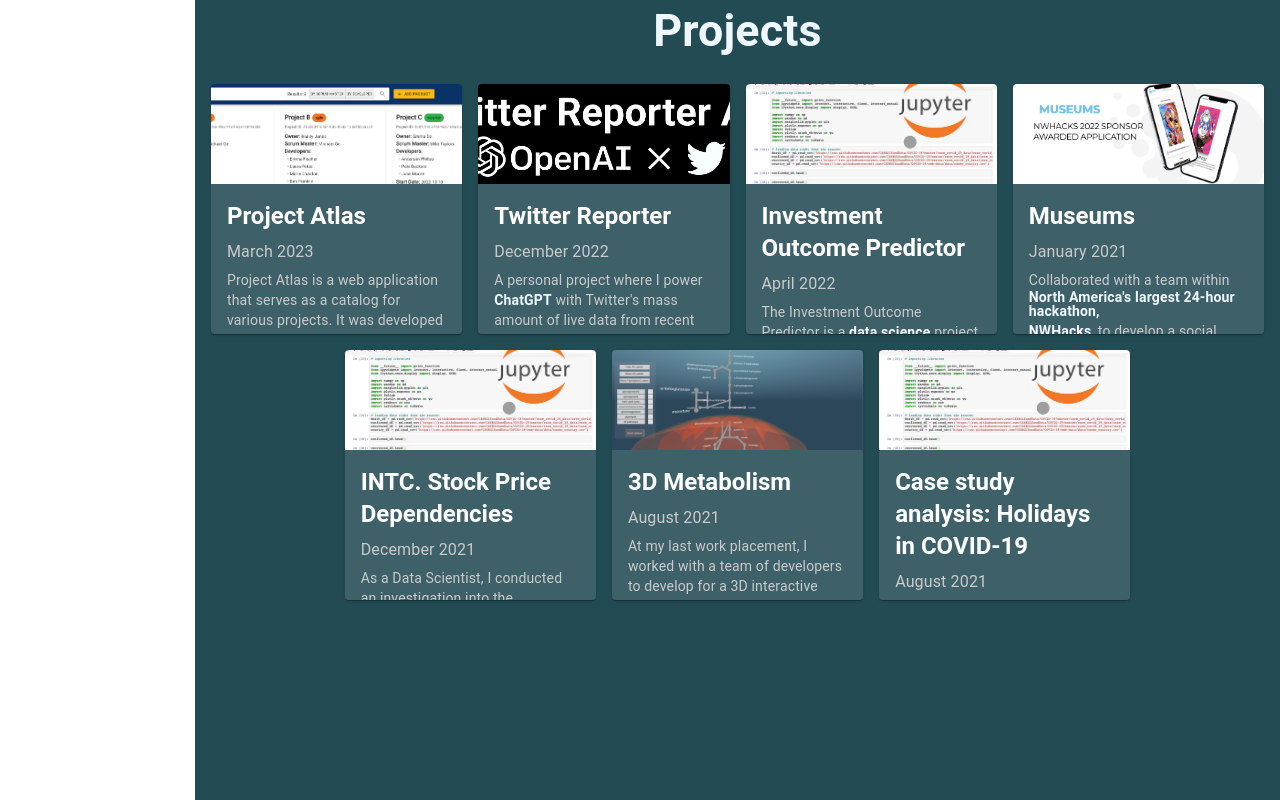
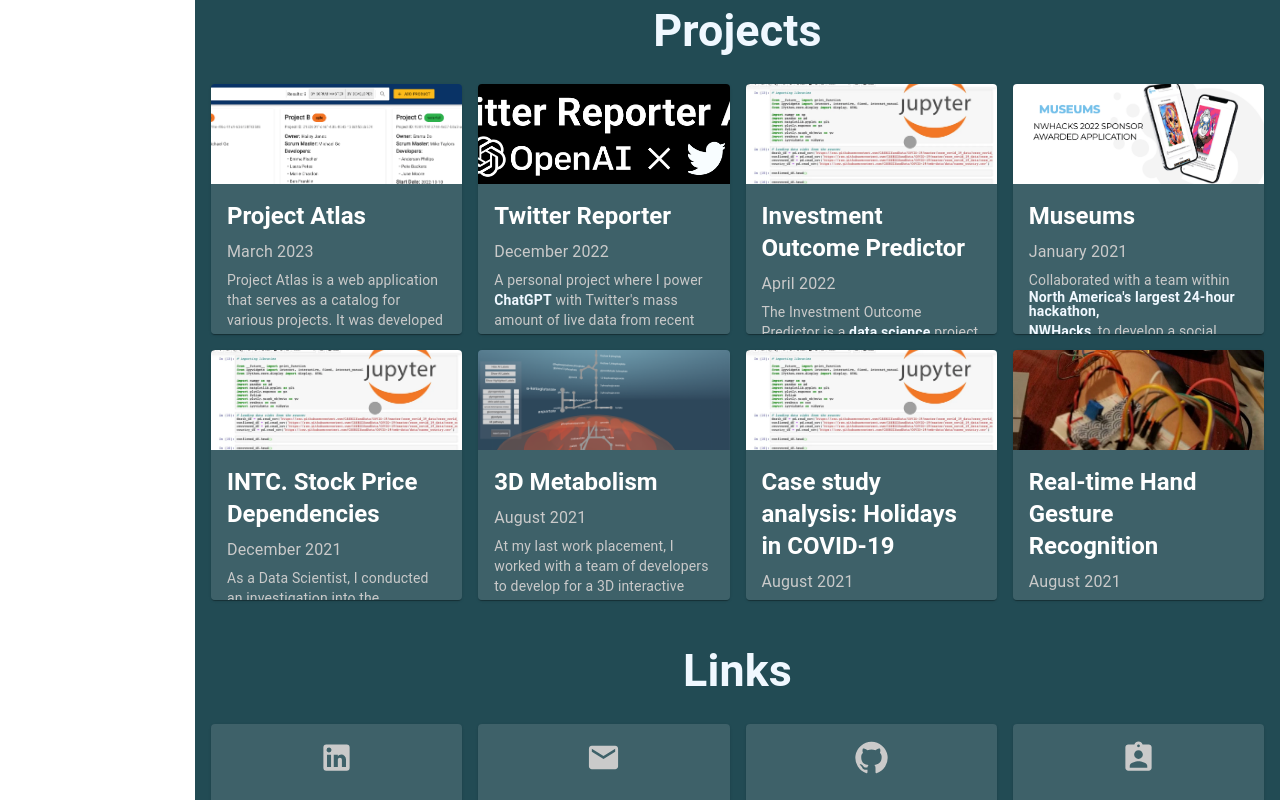
Before and after one commit to nkoda/nkoda.github.io, a React (Create React App) app: page / in a window 1280 px wide. Shown: the part 1701-2501 px from the top of the page. Built offline with nearby package versions, Linux system fonts and the light colour scheme; the HTML template or start-up script is replaced by a standard one.

Commit message:
handled the bug causing the projects section to be cut

```diff
--- a/package.json
+++ b/package.json
@@ -20,7 +20,7 @@
     "web-vitals": "^2.1.4"
   },
   "scripts": {
-    "predeploy": "nodemon run build",
+    "predeploy": "npm run build",
     "deploy": "gh-pages -d build",
     "start": "react-scripts start",
     "build": "react-scripts build",
--- a/src/App.css
+++ b/src/App.css
@@ -2,6 +2,7 @@
   text-align: center;
   box-sizing: border-box;
   overflow-x: none;
+
 }
 .App > main{
   overflow-x: none;
--- a/src/App.js
+++ b/src/App.js
@@ -11,13 +11,12 @@ import React, { useState, useRef, useEffect } from 'react';
 
 import AppBar from '@mui/material/AppBar';
 import Toolbar from '@mui/material/Toolbar';
-import IconButton from '@mui/material/IconButton';
 import Typography from '@mui/material/Typography';
-import MenuIcon from '@mui/icons-material/Menu';
 import Drawer from '@mui/material/Drawer';
 import BottomNavigation from '@mui/material/BottomNavigation';
 import Grid from '@mui/material/Grid';
-import Divider from '@mui/material/Divider';
+import { useTheme } from '@mui/material/styles';
+import { useMediaQuery } from '@mui/material';
 
 
 const drawerWidth = 195;
@@ -29,6 +28,9 @@ function App({ window }) {
   const contactRef = useRef(null);
 
   const [mobileOpen, setMobileOpen] = React.useState(false);
+  const theme = useTheme();
+  const isMobile = useMediaQuery(theme.breakpoints.down('sm'));
+
 
   const handleDrawerToggle = () => {
     setMobileOpen(!mobileOpen);
@@ -133,7 +135,7 @@ const container = window !== undefined ? () => window().document.body : undefine
 
             </div>
           </Grid>
-          <Grid item xs={12}>
+          <Grid item xs={12} sx={{ height: isMobile ? '200vh' : '80vh' }}>
             <div ref={projectsRef}>
               <ProjectsSection/>
             </div>
--- a/src/components/main-sections/contact.main-section.jsx
+++ b/src/components/main-sections/contact.main-section.jsx
@@ -29,7 +29,7 @@ const ContactSection = () => {
 
     const cardStyle = {
       width: '100%',
-      height: cardHeight < 700 ? '30%' : '90%',
+      height: '100%',
       backgroundColor: '#3e6169',
       color: '#CACACA',
       justifyContent: 'center',
--- a/src/components/main-sections/projects.main-section.jsx
+++ b/src/components/main-sections/projects.main-section.jsx
@@ -12,6 +12,7 @@ import img_museums from '../../assets/museums.png';
 import img_twitterReporterApi from '../../assets/twitter_reporter_api.png';
 import img_atlas from '../../assets/atlas.png';
 import img_jupyter from '../../assets/jupyter.webp';
+import img_eit from '../../assets/EIT_project.jpg';
 
 import './css/projects-section.css'
 
@@ -235,6 +236,33 @@ const ProjectsSection = () => {
                     </CardContent>
                   </Card>
                 </Grid>
+                <Grid item xs={6} sm={6} md={3}>
+                  <Card sx={cardStyle}>
+                  <CardMedia
+                        sx={{ height: 100 }}
+                        image={img_eit}
+                    />
+                  <CardContent>
+                    <Typography gutterBottom variant="h5" component="div" sx={titleStyle}>
+                          Real-time Hand Gesture Recognition
+                        </Typography>
+                        <Typography gutterBottom>August 2021</Typography>
+                        <Typography variant="body2" >
+                        In April 2021, I worked on developing a <b>low-cost</b> hand gesture recognition device
+                        that measured and <b>classified</b> <b>muscle contractions</b> using machine learning
+                        <b>clustering algorithms</b> with the goal of making robotic prosthetics more accessible.
+                        The project involved implementing the code base in <b>Python</b> and <b>C</b>, using several libraries
+                        such as <b>Pandas</b>, <b>Matplotlib</b>, <b>Scikit-learn</b>, and <b>Serial</b>. I transmitted electrode data from a
+                        <b>micro-controller</b> to a computer using the <b>UART protocol</b> for classification. The project
+                        allowed me to apply my skills in machine learning, data analysis, and programming to
+                        create a real-time hand gesture recognition device that could potentially improve the lives of
+                        those in need of robotic prosthetics. Overall, this project enabled me to apply my knowledge of
+                        machine learning and programming to create a low-cost, innovative solution that could make a
+                        significant impact in the healthcare industry.
+                        </Typography>
+                    </CardContent>
+                  </Card>
+                </Grid>
               </Grid>
             </div>
           }
```
Also changed, not shown: src/assets/EIT_project.jpg (added).
